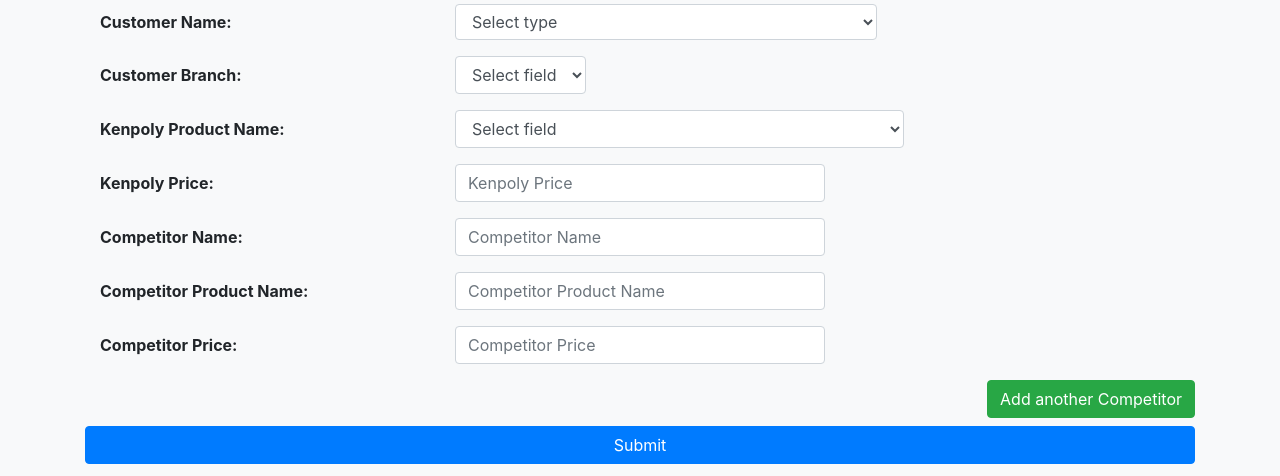
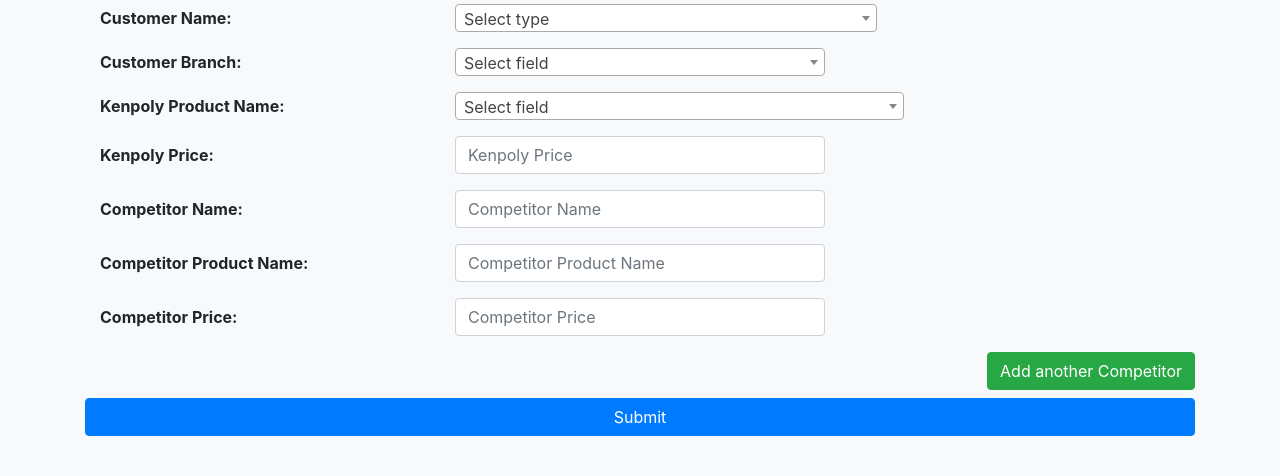
Before and after one commit to spgdaman/kenprod, a Django app: page /price_app/ in a window 1280 px wide. Shown: the part 72-548 px from the top of the page. Run offline with Django 4.2, Linux system fonts and the light colour scheme; some libraries are stand-ins or nearby versions.

Commit message:
search bar added to drop down in price capture template

```diff
--- a/templates/base.html
+++ b/templates/base.html
@@ -25,8 +25,8 @@
   <link href="https://fonts.googleapis.com/css2?family=Lato&family=Roboto:wght@300&display=swap" rel="stylesheet">
   <script src="https://code.jquery.com/jquery-3.7.0.js" integrity="sha256-JlqSTELeR4TLqP0OG9dxM7yDPqX1ox/HfgiSLBj8+kM=" crossorigin="anonymous"></script>
 
-  <link href="https://cdnjs.cloudflare.com/ajax/libs/select2/4.0.6-rc.0/css/select2.min.css" rel="stylesheet" />
-  <script src="https://cdnjs.cloudflare.com/ajax/libs/select2/4.0.6-rc.0/js/select2.min.js"></script>
+  <link href="https://cdn.jsdelivr.net/npm/select2@4.1.0-rc.0/dist/css/select2.min.css" rel="stylesheet" />
+  <script src="https://cdn.jsdelivr.net/npm/select2@4.1.0-rc.0/dist/js/select2.min.js"></script>
 
 </head>
 {% block navbar %}
--- a/templates/marketprice/price_capture.html
+++ b/templates/marketprice/price_capture.html
@@ -213,7 +213,9 @@
         typeSel.onchange();
     }
 
-    $('.select2').select2();
+    $(document).ready(function() {
+    $('.select-search').select2();
+});
 </script>
 
 <div class="container">
@@ -223,7 +225,7 @@
         <div class="form-group form-inline">
             <label class="col-md-4 justify-content-start font-weight-bold" for="customer_name">Customer Name:</label>
             <!-- <input name="customer_name" type="text" class="form-control col-md-4" placeholder="Customer Name"> -->
-            <select class="form-control" name="customer_name" id="typeSel" size="1">
+            <select class="form-control select-search" name="customer_name" id="typeSel" size="1">
                 <option selected="selected">Select type</option>
             </select>
         </div>
@@ -231,7 +233,7 @@
         <div class="form-group form-inline">
             <label class="col-md-4 justify-content-start font-weight-bold" for="customer_branch">Customer Branch:</label>
             <!-- <input name="customer_branch" type="text" class="form-control col-md-4" placeholder="Customer Branch"> -->
-            <select class="form-control" name="customer_branch" id="fieldSel">
+            <select class="form-control col-md-4 select-search" name="customer_branch" id="fieldSel">
                 <option selected="selected">Select field</option>
             </select>
         </div>
@@ -239,7 +241,7 @@
         <div class="form-group form-inline">
             <label class="col-md-4 justify-content-start font-weight-bold" for="kenpoly_product_name">Kenpoly Product Name:</label>
             <!-- <input name="kenpoly_product_name" type="text" class="form-control col-md-4" placeholder="Kenpoly Product Name"> -->
-            <select class="form-control select2" name="kenpoly_product_name" id="product_name">
+            <select class="form-control select-search" name="kenpoly_product_name" id="product_name">
                 <option selected="selected">Select field</option>
                 <option>SALAD BOWL</option>
                 <option>STRIPE BUCKET NO.1 WITH LID</option>
```
